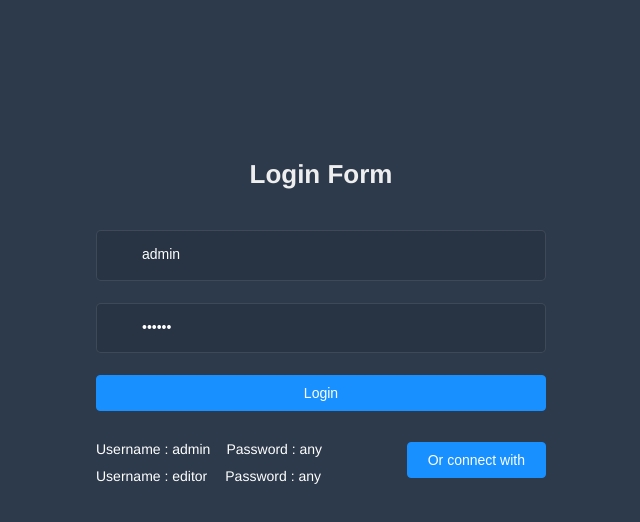
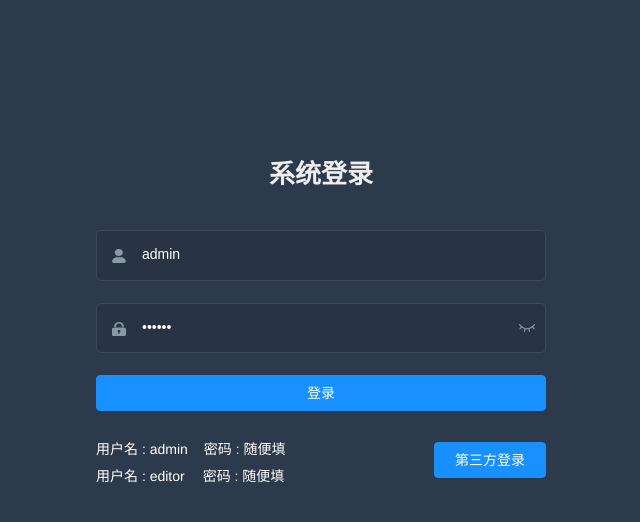
Before and after one commit to ShuiShuiMeng/vue-data-ui, a Vue app: page /#/login in a window 1280 px wide. Shown: the top 522 px of the page, without its empty margins (319-959 px from the left). Built offline with nearby package versions, Linux system fonts and the light colour scheme.

Commit message:
登录界面icon修复

```diff
--- a/package.json
+++ b/package.json
@@ -25,6 +25,7 @@
     "eslint-plugin-vue": "^5.0.0",
     "node-sass": "^4.9.0",
     "sass-loader": "^7.1.0",
+    "svg-sprite-loader": "^4.1.3",
     "vue-template-compiler": "^2.6.10"
   },
   "postcss": {
--- a/src/components/SvgIcon/index.vue
+++ b/src/components/SvgIcon/index.vue
@@ -6,7 +6,6 @@
 </template>
 
 <script>
-// doc: https://panjiachen.github.io/vue-element-admin-site/feature/component/svg-icon.html#usage
 import { isExternal } from '@/utils/validate'
 
 export default {
--- a/src/icons/index.js
+++ b/src/icons/index.js
@@ -4,6 +4,7 @@ import SvgIcon from '@/components/SvgIcon'// svg component
 // register globally
 Vue.component('svg-icon', SvgIcon)
 
+// 指定svg存放目录
 const req = require.context('./svg', false, /\.svg$/)
 const requireAll = requireContext => requireContext.keys().map(requireContext)
 requireAll(req)
--- a/src/router/index.js
+++ b/src/router/index.js
@@ -1,13 +1,13 @@
 import Vue from 'vue'
 import Router from 'vue-router'
-import HelloWorld from '@/components/HelloWorld/index'
 
 Vue.use(Router)
 
 export const constantRoutes = [
   {
     path: '/',
-    component: HelloWorld
+    component: () => import('@/components/HelloWorld/index'),
+    hidden: true
   },
   {
     path: '/login',
--- a/src/views/login/index.vue
+++ b/src/views/login/index.vue
@@ -3,7 +3,7 @@
     <el-form ref="loginForm" :model="loginForm" :rules="loginRules" class="login-form" autocomplete="on" label-position="left">
 
       <div class="title-container">
-        <h3 class="title">Login Form</h3>
+        <h3 class="title">系统登录</h3>
       </div>
 
       <el-form-item prop="username">
@@ -45,20 +45,20 @@
         </el-form-item>
       </el-tooltip>
 
-      <el-button :loading="loading" type="primary" style="width:100%;margin-bottom:30px;" @click.native.prevent="handleLogin">Login</el-button>
+      <el-button :loading="loading" type="primary" style="width:100%;margin-bottom:30px;" @click.native.prevent="handleLogin">登录</el-button>
 
       <div style="position:relative">
         <div class="tips">
-          <span>Username : admin</span>
-          <span>Password : any</span>
+          <span>用户名 : admin</span>
+          <span>密码 : 随便填</span>
         </div>
         <div class="tips">
-          <span style="margin-right:18px;">Username : editor</span>
-          <span>Password : any</span>
+          <span style="margin-right:18px;">用户名 : editor</span>
+          <span>密码 : 随便填</span>
         </div>
 
         <el-button class="thirdparty-button" type="primary" @click="showDialog=true">
-          Or connect with
+          第三方登录
         </el-button>
       </div>
     </el-form>
--- a/vue.config.js
+++ b/vue.config.js
@@ -33,6 +33,23 @@ module.exports = {
     }
   },
   chainWebpack(config) {
+    // set svg-sprite-loader
+    config.module
+      .rule('svg')
+      .exclude.add(resolve('src/icons'))
+      .end()
+    config.module
+      .rule('icons')
+      .test(/\.svg$/)
+      .include.add(resolve('src/icons'))
+      .end()
+      .use('svg-sprite-loader')
+      .loader('svg-sprite-loader')
+      .options({
+        symbolId: 'icon-[name]'
+      })
+      .end()
+
     // set preserveWhitespace
     config.module
       .rule('vue')
```
